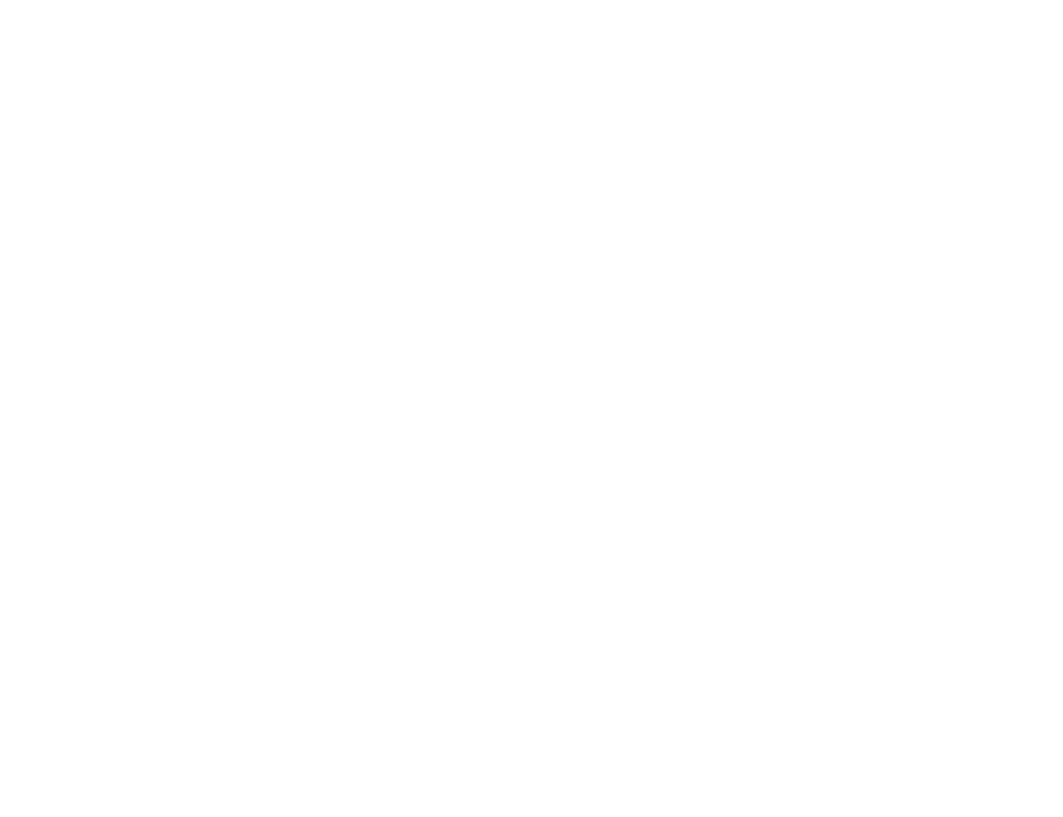
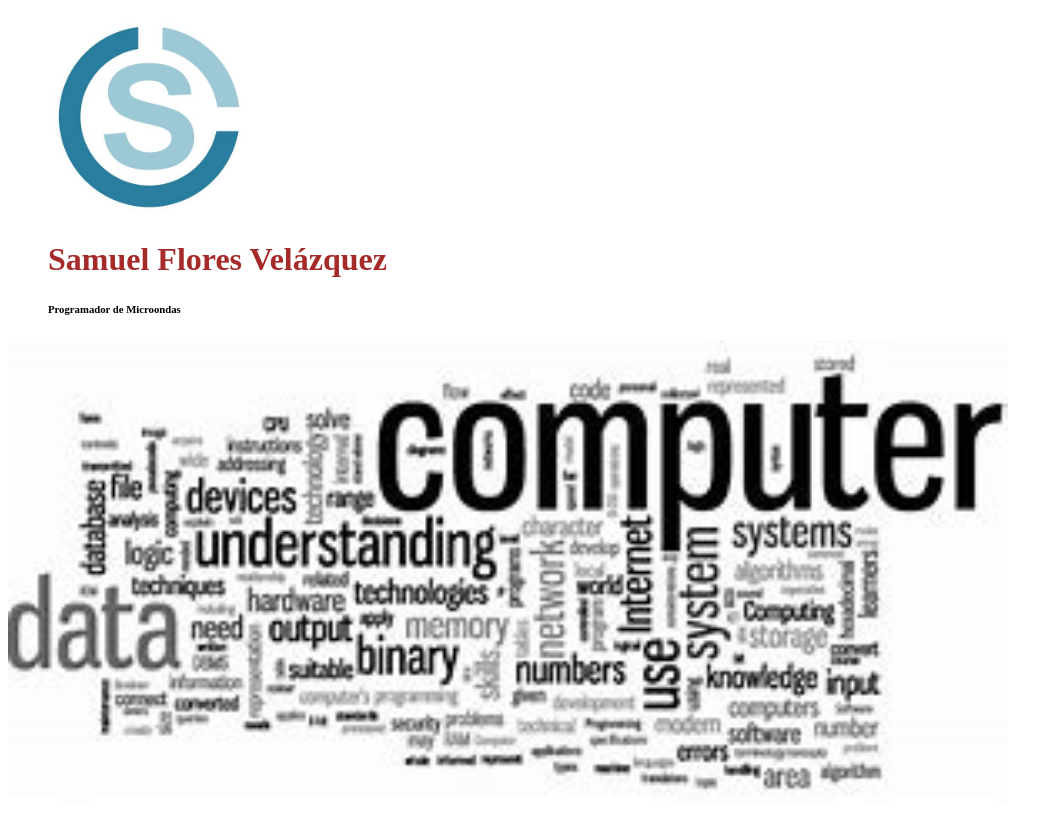
Before and after one commit to Sparrawos/new_stuff, a plain HTML site: page index.html in a window 1280 px wide. Shown: the whole page, without its empty margins (0-1063 px from the left). Drawn offline with Linux system fonts and the light colour scheme.

Commit message:
Segui con mas CSS

```diff
--- /dev/null
+++ b/css/st.css
@@ -0,0 +1,3 @@
+ h1{
+     color: brown;
+ }
--- a/index.html
+++ b/index.html
@@ -4,9 +4,20 @@
     <meta charset="UTF-8">
     <meta name="viewport" content="width=device-width, initial-scale=1.0">
     <meta http-equiv="X-UA-Compatible" content="ie=edge">
+    <link rel="stylesheet" href="css\st.css">
     <title>Document</title>
+
 </head>
 <body>
+    <header>
+        <figure>
+            <img src="imagenes/logoS.jpg" alt="Logo de Samuel" width="200px">
+            <h1>Samuel Flores Velázquez </h1>
+            <h6>Programador de Microondas</h6>
+        </figure>
+        <img src="imagenes/total.jpg" alt="Logo de Samuel" width="1000px">
+
+    </header>
 
 </body>
 </html>
```
Also changed, not shown: imagenes/logoS.jpg (added), imagenes/total.jpg (added).
